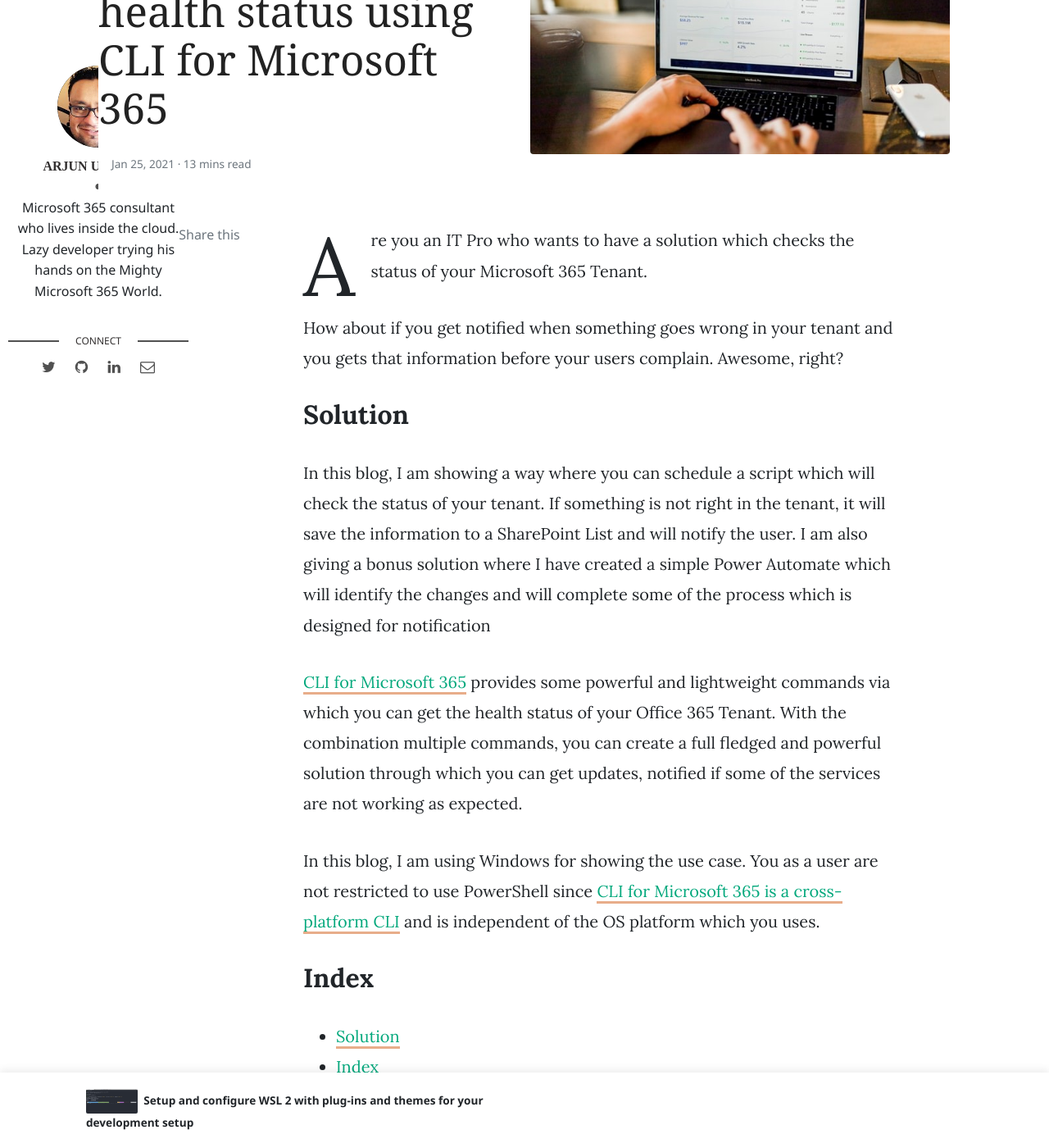
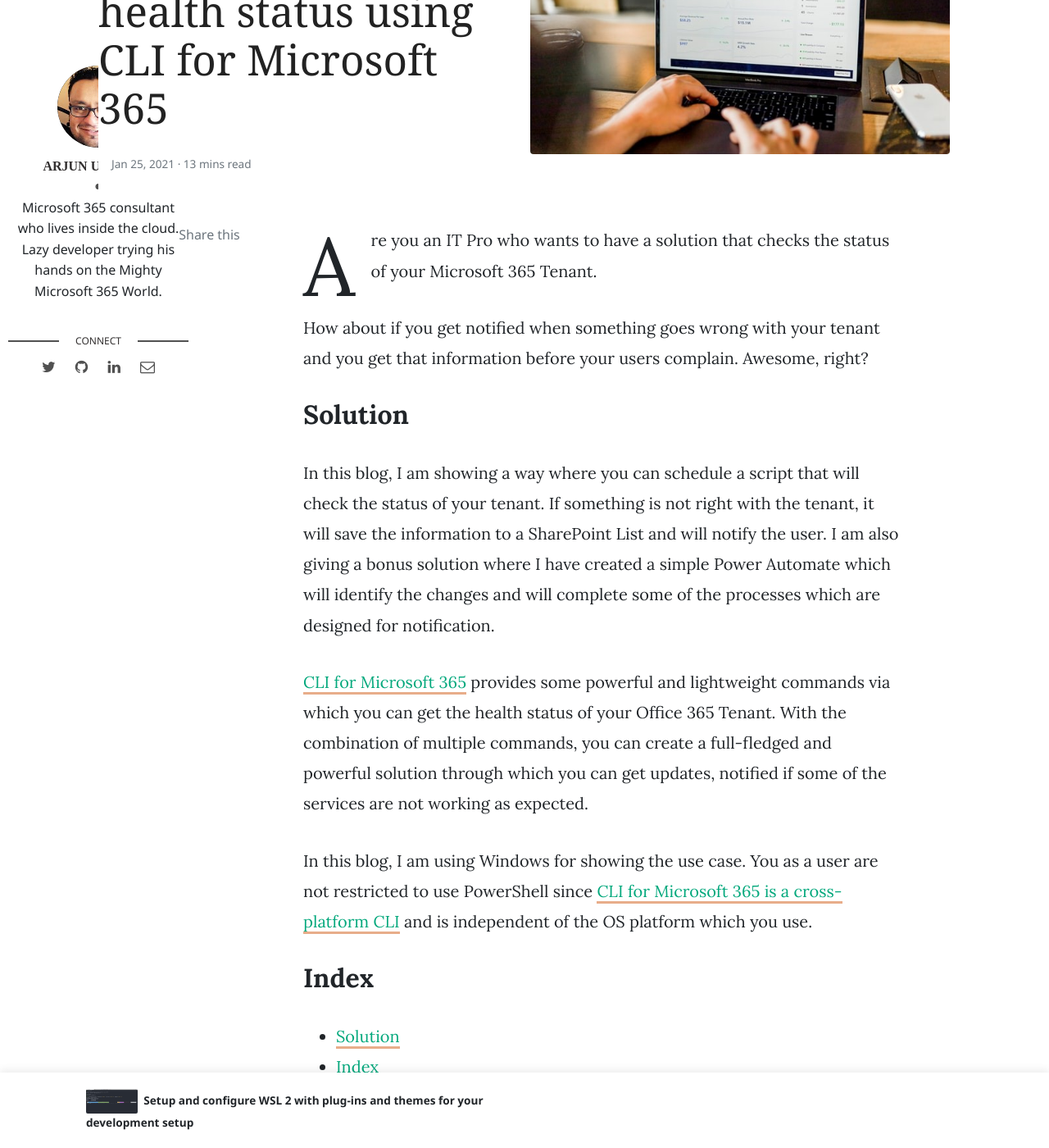
Before and after one commit to arjunumenon/arjunumenon.github.io, a Jekyll site: the page built from _posts/2021-01-25-tenant-status-solution-m365cli.md, in a window 1280 px wide and 1400 px high, scrolled down 299 px. Shown: the whole window at 82% size. Built offline with Jekyll 4.4.1, drawn with Linux system fonts in a browser that asks for light colours; nearby versions of some CDN libraries; comment, search, counter and statistics services are not loaded; some of the changed text lies outside the part shown.

Commit message:
Grammarly proof of concept completed

```diff
--- a/_posts/2021-01-25-tenant-status-solution-m365cli.md
+++ b/_posts/2021-01-25-tenant-status-solution-m365cli.md
@@ -7,17 +7,17 @@
 tags: [M365Status, M365CLI, featured]
 ---
 
-Are you an IT Pro who wants to have a solution which checks the status of your Microsoft 365 Tenant.
+Are you an IT Pro who wants to have a solution that checks the status of your Microsoft 365 Tenant.
 
-How about if you get notified when something goes wrong in your tenant and you gets that information before your users complain. Awesome, right?
+How about if you get notified when something goes wrong with your tenant and you get that information before your users complain. Awesome, right?
 
 ## Solution
 
-In this blog, I am showing a way where you can schedule a script which will check the status of your tenant. If something is not right in the tenant, it will save the information to a SharePoint List and will notify the user. I am also giving a bonus solution where I have created a simple Power Automate which will identify the changes and will complete some of the process which is designed for notification
+In this blog, I am showing a way where you can schedule a script that will check the status of your tenant. If something is not right with the tenant, it will save the information to a SharePoint List and will notify the user. I am also giving a bonus solution where I have created a simple Power Automate which will identify the changes and will complete some of the processes which are designed for notification.
 
-[CLI for Microsoft 365](https://pnp.github.io/cli-microsoft365/){:target="_blank"} provides some powerful and lightweight commands via which you can get the health status of your Office 365 Tenant. With the combination multiple commands, you can create a full fledged and powerful solution through which you can get updates, notified if some of the services are not working as expected.
+[CLI for Microsoft 365](https://pnp.github.io/cli-microsoft365/){:target="_blank"} provides some powerful and lightweight commands via which you can get the health status of your Office 365 Tenant. With the combination of multiple commands, you can create a full-fledged and powerful solution through which you can get updates, notified if some of the services are not working as expected.
 
-In this blog, I am using Windows for showing the use case. You as a user are not restricted to use PowerShell since [CLI for Microsoft 365 is a cross-platform CLI](https://pnp.github.io/cli-microsoft365/about/why-cli/){:target="_blank"} and is independent of the OS platform which you uses.
+In this blog, I am using Windows for showing the use case. You as a user are not restricted to use PowerShell since [CLI for Microsoft 365 is a cross-platform CLI](https://pnp.github.io/cli-microsoft365/about/why-cli/){:target="_blank"} and is independent of the OS platform which you use.
 
 ## Index
 
@@ -73,8 +74,7 @@
 #### Adding to SharePoint List if a Service is not Normal
 
 We will be using [spo listitem add](https://pnp.github.io/cli-microsoft365/cmd/spo/listitem/listitem-add/){:target="_blank"} which will add the item to SharePoint List.
-Since we are already authenticated to your tenant, all we need to do is to use the command directly.
-Before we do that, we will just check the current SharePoint list whether the outage is already added. Our plan is to have the script running in a fixed interval, say every **15 minutes** or **30 minutes**. In that case there is a chance that outage is still there and we do not need the entry to be duplicated.
+Since we are already authenticated to your tenant, all we need to do is to use the command directly. Before we do that, we will just check the current SharePoint list whether the outage is already added. We plan to have the script running in a fixed interval, say every **15 minutes** or **30 minutes**. In that case there is a chance that outage is still there and we do not need the entry to be duplicated.
 So we would get the items from the current SharePoint List using the command [spo listitem get](https://pnp.github.io/cli-microsoft365/cmd/spo/listitem/listitem-get/){:target="_blank"} and will check whether the current outage is already there in the List.
 
 - If it is there,
```
Also changed, not shown: other parts of _posts/2021-01-25-tenant-status-solution-m365cli.md (+7 -6 lines).
